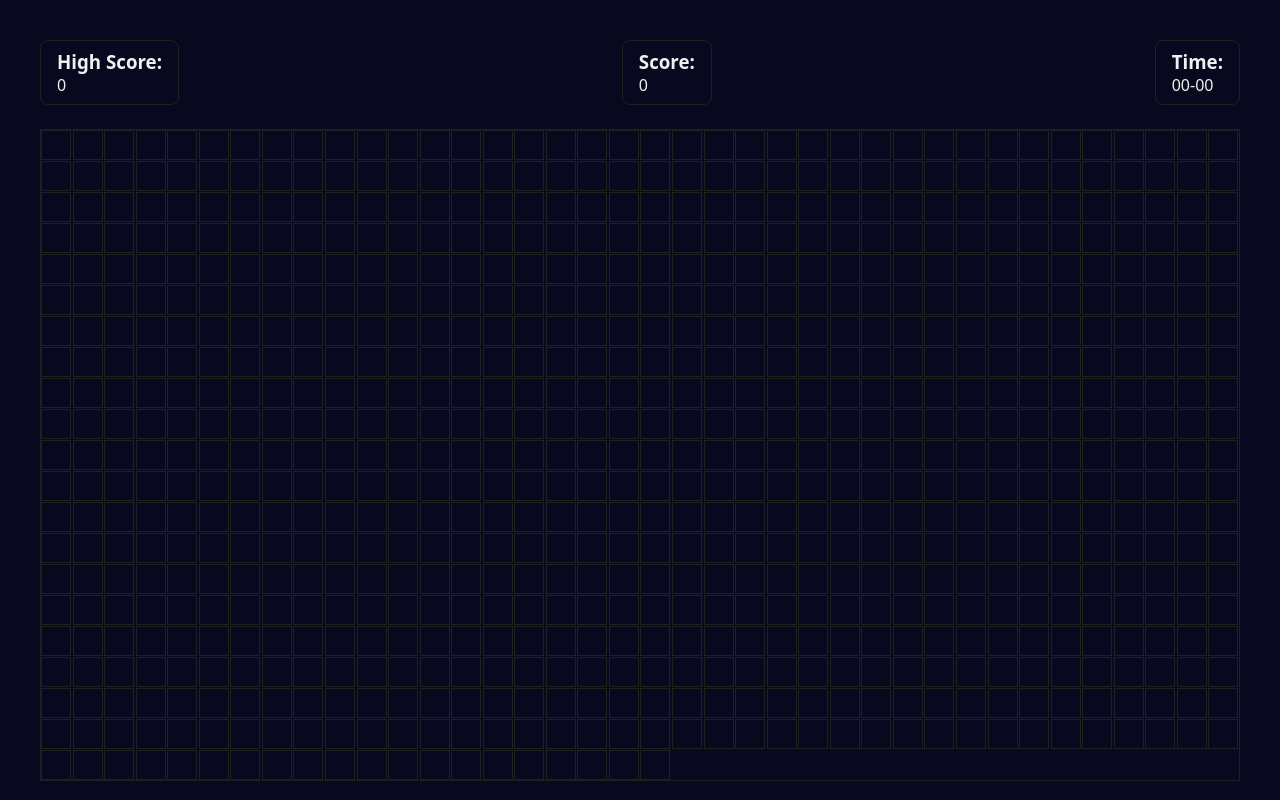
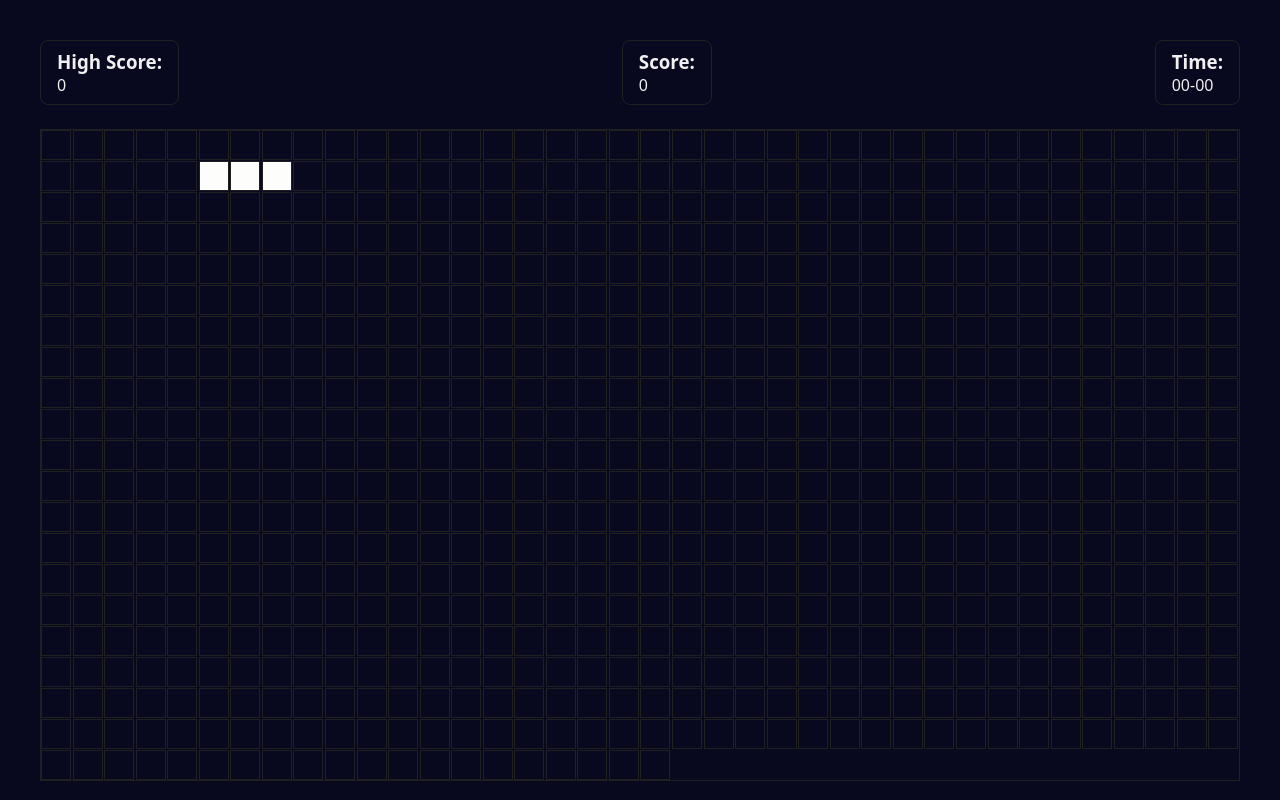
Before and after one commit to soumen0818/Snake-Game, a plain HTML site: page index.html in a window 1280 px wide. Drawn offline with Linux system fonts and the light colour scheme.

Commit message:
Add fill class to style.css for block background color

```diff
--- a/style.css
+++ b/style.css
@@ -13,6 +13,7 @@ body{
 :root{
     /* background color */
     --bg-primary-color: #0c0c0c;
+    --bg-fill-color: #fdfdfc;
 
     /* text color */
     --text-primary-color: #f0f0f0;
@@ -86,3 +87,7 @@ section .infos{
     height: 30px;
     border: 1px solid var(--border-primary-color);
 }
+
+.fill{
+    background-color: var(--bg-fill-color);
+}
```
